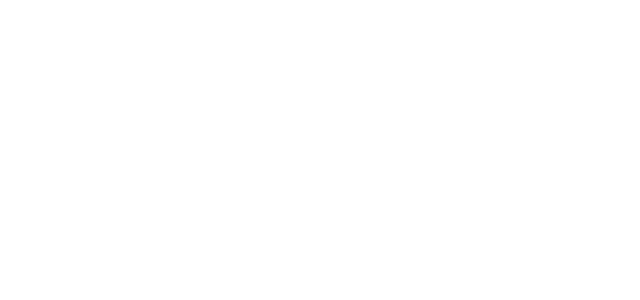
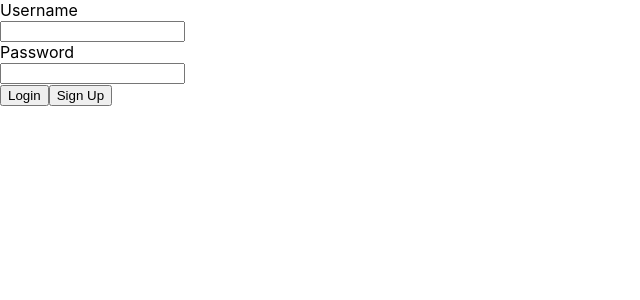
Before and after one commit to ak2253/E2EE-project, a React (Create React App) app: page /login in a window 1280 px wide. Shown: the top 300 px of the page, without its empty margins (0-640 px from the left). Built offline with nearby package versions, Linux system fonts and the light colour scheme.

Commit message:
Made formatting changes and done client end login.

```diff
--- a/src/App.tsx
+++ b/src/App.tsx
@@ -1,5 +1,7 @@
 import React from 'react';
-import {BrowserRouter as Router, Switch, Route, Redirect} from 'react-router-dom';
+import {
+  BrowserRouter as Router, Switch, Route, Redirect,
+} from 'react-router-dom';
 
 import './App.css';
 import Login from './Login';
@@ -10,9 +12,13 @@
   return (
     <Router>
       <div className="App">
-        <Route exact path="/" render={() => (
-          <Redirect to="/login"/>
-        )}/>
+        <Route
+          exact
+          path="/"
+          render={() => (
+            <Redirect to="/login" />
+          )}
+        />
         <Switch>
           <Route path="/login">
             <Login />
--- a/src/Login.tsx
+++ b/src/Login.tsx
@@ -1,7 +1,84 @@
-import React from 'react';
+import React, { useState } from 'react';
+import { useHistory } from 'react-router-dom';
 
 function Login() {
-    return <div></div>;
+  const history = useHistory();
+  const [loginMessage, setLoginMessage] = useState('');
+  const [login, setLogin] = useState({
+    username: '',
+    password: '',
+  });
+
+  function ToSignUp() {
+    history.push('./signup');
+  }
+
+  function HandleLogin() {
+    const tusername = login.username.trim();
+    const tpassword = login.password.trim();
+
+    if (tusername === '' || tpassword === '') {
+      setLoginMessage('Please fill in both fields.');
+    } else {
+      fetch('/api/login', {
+        method: 'POST',
+        headers: new Headers({ 'content-type': 'application/json' }),
+        mode: 'no-cors',
+        body: JSON.stringify({
+          username: tusername,
+          password: tpassword,
+        }),
+      })
+        .then((res) => res.json())
+        .then((data) => {
+          if (data.success) {
+            history.push('/mainmenu');
+          } else setLoginMessage(data.message);
+        })
+        .catch((error) => {
+          <div className="login-error-box">
+            Malformed message was recieved:
+            {error}
+          </div>;
+        });
+    }
+  }
+
+  function HandleInput(event) {
+    const { value: NewValue } = event.target;
+    setLogin({
+      ...login,
+      [event.target.name]: NewValue,
+    });
+  }
+
+  return (
+    <div className="LoginBox">
+        <form className="login-form">
+          <div className="form-label">Username</div>
+          <input
+            type="text"
+            name="username"
+            className="login-username"
+            defaultValue={login.username}
+            onChange={HandleInput}
+            autoComplete="off"
+          />
+          <div className="form-label">Password</div>
+          <input
+            type="text"
+            name="password"
+            className="login-password"
+            defaultValue={login.password}
+            onChange={HandleInput}
+            autoComplete="off"
+          />
+        </form>
+      <button type="button" value="Login" onClick={HandleLogin}>Login</button>
+      <button type="button" value="Signup" onClick={ToSignUp}>Sign Up</button>
+      <div>{loginMessage}</div>
+    </div>
+  );
 }
 
 export default Login;
--- a/src/MainMenu.tsx
+++ b/src/MainMenu.tsx
@@ -1,7 +1,7 @@
 import React from 'react';
 
 function MainMenu() {
-    return <div></div>;
+  return <div />;
 }
 
 export default MainMenu;
--- a/src/SignUp.jsx
+++ b/src/SignUp.jsx
@@ -1,7 +1,7 @@
 import React from 'react';
 
 function Signup() {
-    return <div></div>;
+  return <div />;
 }
 
 export default Signup;
```
Also changed, not shown: .eslintrc.js (renamed from eslintrc.js), 1 other file (tests, documents, lock files or other folders).
